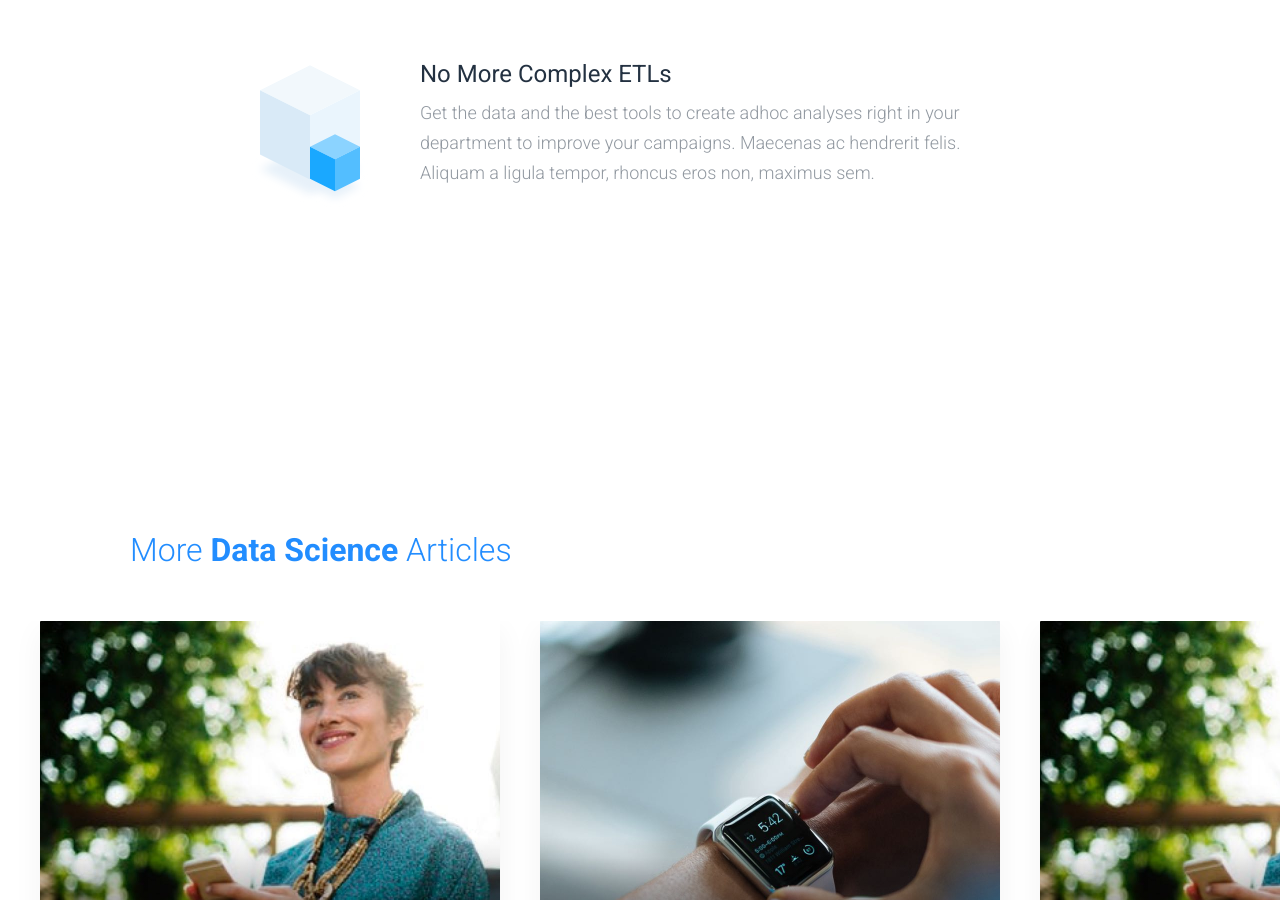
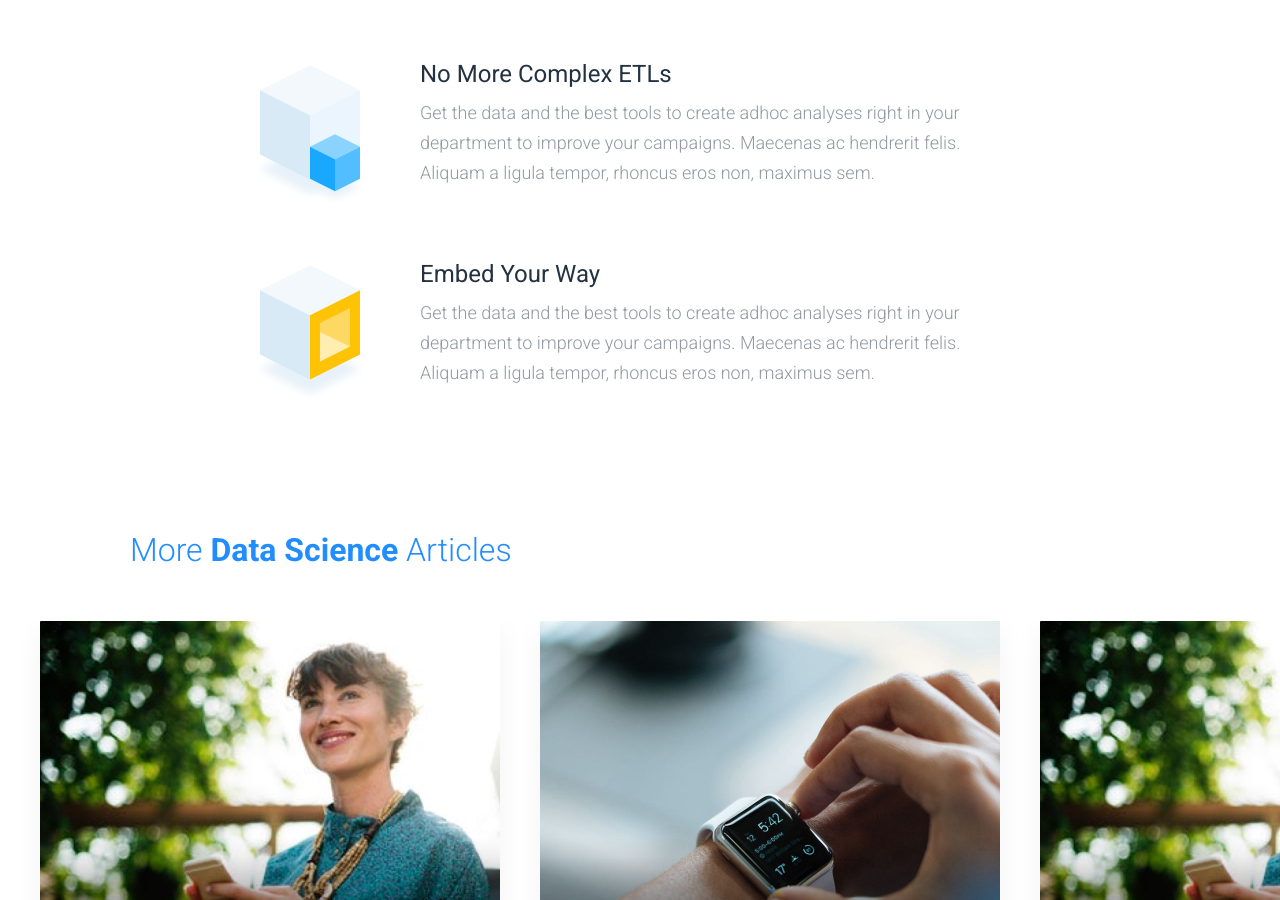
Before and after one commit to keboola/website, a Jekyll site: the page built from _product/analytical-dwh.md, in a window 1280 px wide and 900 px high, scrolled down 1762 px. Built offline with Jekyll 4.4.1, drawn with Linux system fonts in a browser that asks for light colours; nearby versions of some CDN libraries.

Commit message:
Update from Forestry.io - Updated analytical-dwh.md

```diff
--- a/_product/analytical-dwh.md
+++ b/_product/analytical-dwh.md
@@ -41,7 +41,11 @@
       to improve your campaigns. Maecenas ac hendrerit felis. Aliquam a ligula tempor,
       rhoncus eros non, maximus sem.
     title: No More Complex ETLs
-  - {}
+  - icotype: yellowright
+    desc: Get the data and the best tools to create adhoc analyses right in your department
+      to improve your campaigns. Maecenas ac hendrerit felis. Aliquam a ligula tempor,
+      rhoncus eros non, maximus sem.
+    title: Embed Your Way
 - template: recent-list
   block: recent-list
   headline: More <strong>Data Science</strong> Articles
```
